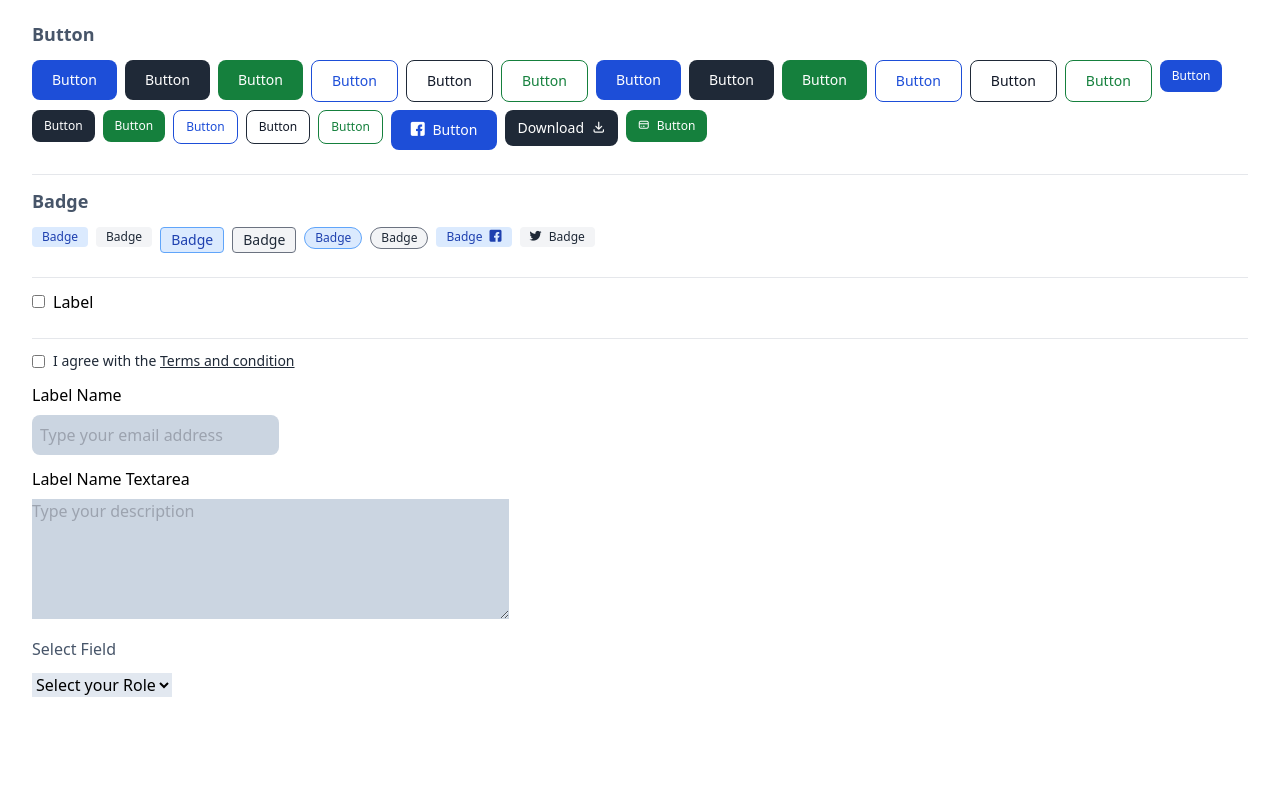
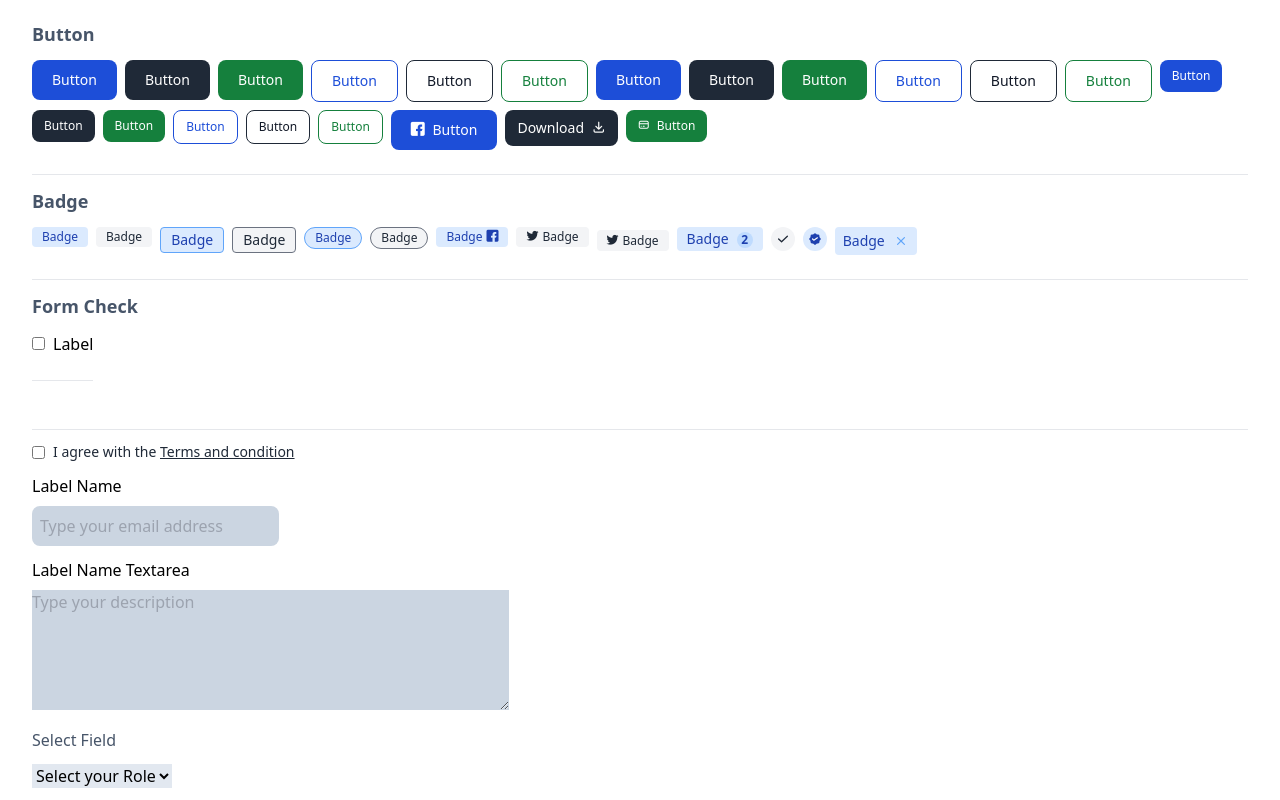
Before and after one commit to ShuvoMallick01/Vuejs-Dynamic-Components, a Vue app: page / in a window 1280 px wide. Built offline with nearby package versions, Linux system fonts and the light colour scheme.

Commit message:
Add Badge

```diff
--- a/src/App.vue
+++ b/src/App.vue
@@ -50,40 +50,141 @@
     <!-- Badge -->
     <h2 class="font-bold text-lg text-slate-600">Badge</h2>
     <div class="flex gap-2 flex-wrap items-start border-b pb-6 mb-6">
-      <Badge title="Badge" variant="badge-default" size="badge-sm" />
-      <Badge title="Badge" variant="badge-dark" size="badge-sm" />
+      <Badge title="Badge" type="badge-default" size="badge-sm" />
+      <Badge title="Badge" type="badge-dark" size="badge-sm" />
 
-      <Badge title="Badge" variant="badge-border-default" size="badge-lg" />
-      <Badge title="Badge" variant="badge-border-dark" size="badge-lg" />
+      <Badge title="Badge" type="badge-border-default" size="badge-lg" />
+      <Badge title="Badge" type="badge-border-dark" size="badge-lg" />
 
       <Badge
         title="Badge"
-        variant="badge-border-default"
+        type="badge-border-default"
         size="badge-sm"
         rounded="badge-rounded-full"
       />
       <Badge
         title="Badge"
-        variant="badge-border-dark"
+        type="badge-border-dark"
         size="badge-sm"
         rounded="badge-rounded-full"
       />
 
       <Badge
         title="Badge"
-        variant="badge-default"
+        type="badge-default"
         size="badge-sm"
         suffix="icon-facebook-2"
       />
       <Badge
         title="Badge"
-        variant="badge-dark"
+        type="badge-dark"
         size="badge-sm"
         prefix="icon-twitter"
       />
+
+      <!-- Badge with Links -->
+      <a class="m-0 p-0" href="#">
+        <Badge
+          title="Badge"
+          type="badge-dark"
+          class="hover:bg-blue-900"
+          size="badge-sm"
+          prefix="icon-twitter"
+        />
+      </a>
+
+      <!-- Badge with Badge -->
+      <Badge title="Badge" type="badge-default" size="badge-lg">
+        <template v-slot:suffix>
+          <span
+            class="inline-flex items-center justify-center w-4 h-4 ml-2 text-xs font-semibold text-blue-800 bg-blue-200 rounded-full"
+          >
+            2
+          </span>
+        </template>
+      </Badge>
+
+      <!-- Icon Badge -->
+      <Badge
+        type="badge-circle-default"
+        size="badge-lg-circle"
+        rounded="badge-rounded-full"
+      >
+        <svg
+          class="w-2.5 h-2.5"
+          aria-hidden="true"
+          xmlns="http://www.w3.org/2000/svg"
+          fill="none"
+          viewBox="0 0 16 12"
+        >
+          <path
+            stroke="currentColor"
+            stroke-linecap="round"
+            stroke-linejoin="round"
+            stroke-width="2"
+            d="M1 5.917 5.724 10.5 15 1.5"
+          />
+        </svg>
+        <span class="sr-only">Icon description</span>
+      </Badge>
+
+      <Badge
+        type="badge-circle-blue"
+        size="badge-lg-circle"
+        rounded="badge-rounded-full"
+      >
+        <svg
+          class="w-3 h-3"
+          aria-hidden="true"
+          xmlns="http://www.w3.org/2000/svg"
+          fill="currentColor"
+          viewBox="0 0 20 20"
+        >
+          <path
+            fill="currentColor"
+            d="m18.774 8.245-.892-.893a1.5 1.5 0 0 1-.437-1.052V5.036a2.484 2.484 0 0 0-2.48-2.48H13.7a1.5 1.5 0 0 1-1.052-.438l-.893-.892a2.484 2.484 0 0 0-3.51 0l-.893.892a1.5 1.5 0 0 1-1.052.437H5.036a2.484 2.484 0 0 0-2.48 2.481V6.3a1.5 1.5 0 0 1-.438 1.052l-.892.893a2.484 2.484 0 0 0 0 3.51l.892.893a1.5 1.5 0 0 1 .437 1.052v1.264a2.484 2.484 0 0 0 2.481 2.481H6.3a1.5 1.5 0 0 1 1.052.437l.893.892a2.484 2.484 0 0 0 3.51 0l.893-.892a1.5 1.5 0 0 1 1.052-.437h1.264a2.484 2.484 0 0 0 2.481-2.48V13.7a1.5 1.5 0 0 1 .437-1.052l.892-.893a2.484 2.484 0 0 0 0-3.51Z"
+          />
+          <path
+            fill="#fff"
+            d="M8 13a1 1 0 0 1-.707-.293l-2-2a1 1 0 1 1 1.414-1.414l1.42 1.42 5.318-3.545a1 1 0 0 1 1.11 1.664l-6 4A1 1 0 0 1 8 13Z"
+          />
+        </svg>
+        <span class="sr-only">Icon description</span>
+      </Badge>
+
+      <!--  Dismissible Badges -->
+      <Badge title="Badge" type="badge-dismiss-default" size="badge-sm-dismiss">
+        <template v-slot:suffix>
+          <button
+            type="button"
+            class="inline-flex items-center p-1 ml-2 text-sm text-blue-400 bg-transparent rounded-sm hover:bg-blue-200 hover:text-blue-900 dark:hover:bg-blue-800 dark:hover:text-blue-300"
+            data-dismiss-target="#badge-dismiss-default"
+            aria-label="Remove"
+          >
+            <svg
+              class="w-2 h-2"
+              aria-hidden="true"
+              xmlns="http://www.w3.org/2000/svg"
+              fill="none"
+              viewBox="0 0 14 14"
+            >
+              <path
+                stroke="currentColor"
+                stroke-linecap="round"
+                stroke-linejoin="round"
+                stroke-width="2"
+                d="m1 1 6 6m0 0 6 6M7 7l6-6M7 7l-6 6"
+              />
+            </svg>
+            <span class="sr-only">Remove badge</span>
+          </button>
+        </template>
+      </Badge>
     </div>
 
-    <!-- Form -->
+    <!-- Form Check -->
+    <h2 class="font-bold text-lg text-slate-600">Form Check</h2>
+    <div class="flex gap-2 flex-wrap items-start border-b pb-6 mb-6">
       <div class="flex gap-2 flex-wrap items-start border-b pb-6 mb-6">
         <FormCheck
           title="Label"
@@ -91,6 +192,7 @@
           :name="'checkName'"
           value="checkValue"
         />
+      </div>
     </div>
 
     <CheckBox>
--- a/src/assets/css/main.css
+++ b/src/assets/css/main.css
@@ -66,6 +66,18 @@
     @apply bg-gray-100 text-gray-800  dark:bg-gray-700 dark:text-gray-400 border border-gray-500;
   }
 
+  .badge-circle-default {
+    @apply inline-flex items-center justify-center text-gray-800 bg-gray-100 dark:bg-gray-700 dark:text-gray-300;
+  }
+
+  .badge-circle-blue {
+    @apply inline-flex items-center justify-center text-blue-800 bg-blue-100  dark:bg-gray-700 dark:text-blue-400;
+  }
+
+  .badge-dismiss-default {
+    @apply inline-flex items-center  text-blue-800 bg-blue-100 rounded dark:bg-blue-900 dark:text-blue-300;
+  }
+
   /* Badge-Size */
   .badge-sm {
     @apply px-2.5 py-0.5 text-xs font-medium;
@@ -73,6 +85,14 @@
 
   .badge-lg {
     @apply px-2.5 py-0.5 text-sm font-medium;
+  }
+
+  .badge-sm-circle {
+    @apply w-6 h-6  text-sm font-semibold;
+  }
+
+  .badge-sm-dismiss {
+    @apply px-2 py-1 mr-2 text-sm font-medium;
   }
 
   /* Badge-Rounded */
--- a/src/components/badge/Badge.vue
+++ b/src/components/badge/Badge.vue
@@ -2,21 +2,31 @@
   <span
     v-bind="$attrs"
     :class="{
-      'badge-default': variant === 'badge-default',
-      'badge-dark': variant === 'badge-dark',
-      'badge-border-default': variant === 'badge-border-default',
-      'badge-border-dark': variant === 'badge-border-dark',
+      'badge-default': type === 'badge-default',
+      'badge-dark': type === 'badge-dark',
+      'badge-border-default': type === 'badge-border-default',
+      'badge-border-dark': type === 'badge-border-dark',
+      'badge-circle-default': type === 'badge-circle-default',
+      'badge-circle-blue': type === 'badge-circle-blue',
+      'badge-dismiss-default': type === 'badge-dismiss-default',
 
       'badge-sm': size === 'badge-sm',
       'badge-lg': size === 'badge-lg',
+      'badge-sm-circle': size === 'badge-lg-circle',
+      'badge-sm-dismiss': size === 'badge-sm-dismiss',
 
       'badge-rounded-default': rounded === 'badge-rounded-default',
       'badge-rounded-full': rounded === 'badge-rounded-full',
     }"
   >
+    <slot name="prefix"></slot>
     <i v-if="prefix" :class="prefix" class="pe-1"></i>
-    {{ title }}
+
+    <slot v-if="$slots.default"></slot>
+    <template v-else>{{ title }}</template>
+
     <i v-if="suffix" :class="suffix" class="ps-1"></i>
+    <slot name="suffix"></slot>
   </span>
 </template>
 
@@ -29,7 +39,7 @@ defineProps({
   prefix: String,
   suffix: String,
   title: { type: String, required: true },
-  variant: { type: String, default: "badge-default" },
+  type: { type: String, default: "badge-default" },
   size: { type: String, default: "badge-sm" },
   rounded: { type: String, default: "badge-rounded-default" },
 });
```
Lines whose indentation alone changed are shown as unchanged.
